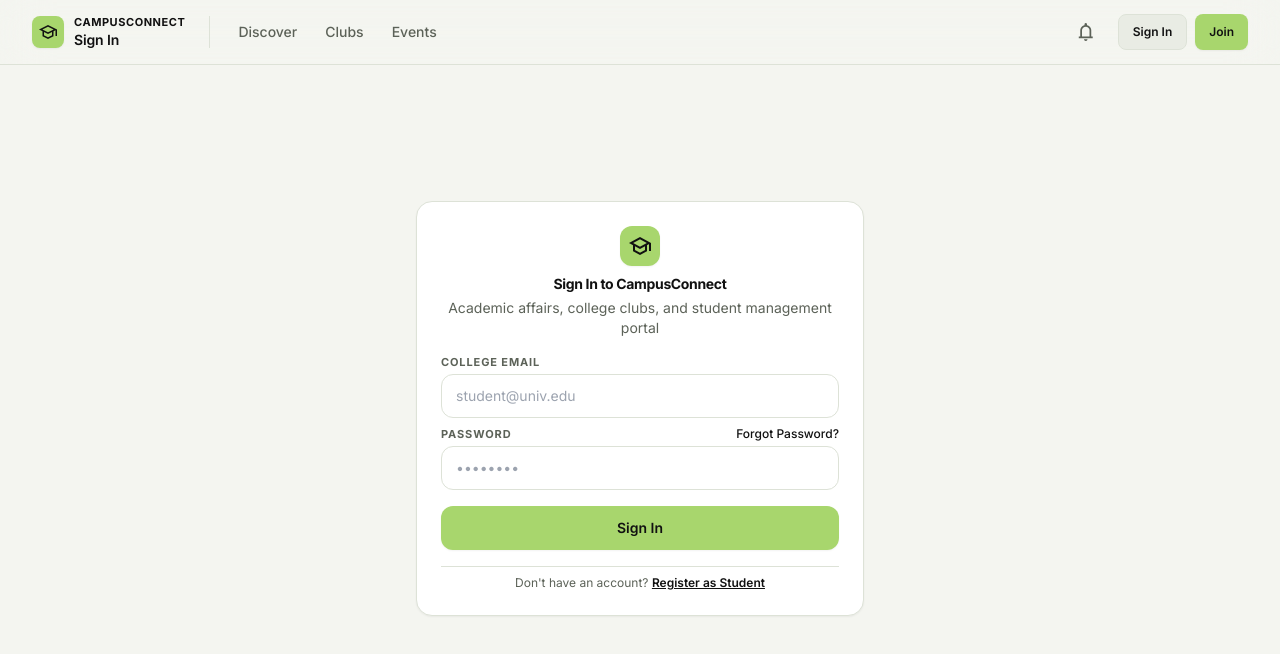
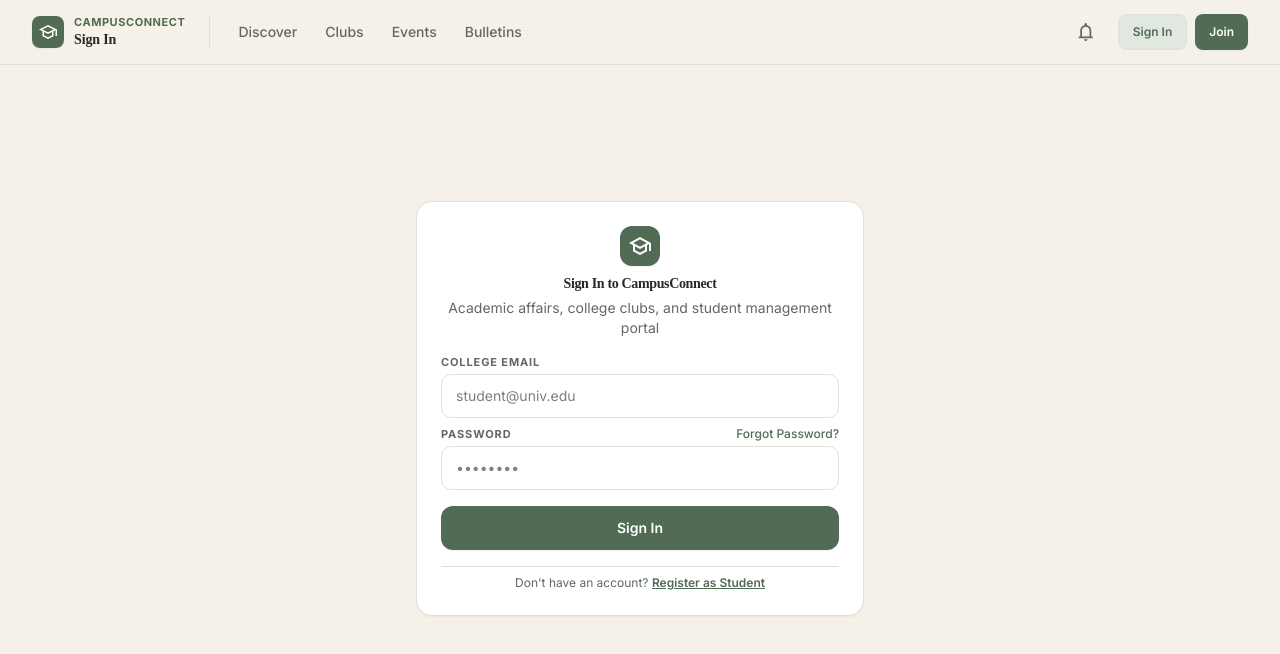
Before and after one commit to rameshworchaudhary/CampusConnect, a React (Vite) app: page /login in a window 1280 px wide. Shown: the top 654 px of the page. Built offline with nearby package versions, Linux system fonts and the light colour scheme; no server answers.

Commit message:
Redesign CampusConnect interface

```diff
--- a/src/components/Header.tsx
+++ b/src/components/Header.tsx
@@ -46,7 +46,9 @@ export const Header: React.FC<HeaderProps> = ({
             type="button"
             onClick={() => setMobileMenuOpen(!mobileMenuOpen)}
             aria-label="Toggle Navigation Menu"
-            className="w-10 h-10 flex md:hidden items-center justify-center rounded-xl text-on-surface-variant hover:text-primary hover:bg-surface-container transition-colors shrink-0"
+            aria-expanded={mobileMenuOpen}
+            aria-controls={mobileMenuOpen ? 'campusconnect-mobile-menu' : undefined}
+            className="w-10 h-10 flex lg:hidden items-center justify-center rounded-xl text-on-surface-variant hover:text-primary hover:bg-surface-container transition-colors shrink-0"
           >
             <span className="material-symbols-outlined text-[24px]">
               {mobileMenuOpen ? 'close' : 'menu'}
@@ -68,7 +70,7 @@ export const Header: React.FC<HeaderProps> = ({
           </Link>
 
           {/* Desktop Navigation Links */}
-          <nav className="hidden md:flex items-center gap-1 pl-3 sm:pl-4 border-l border-border-default">
+          <nav aria-label="Main navigation" className="hidden lg:flex items-center gap-1 pl-3 sm:pl-4 border-l border-border-default">
             <NavLink
               to="/"
               end
@@ -105,6 +107,18 @@ export const Header: React.FC<HeaderProps> = ({
               }
             >
               Events
+            </NavLink>
+            <NavLink
+              to="/#public-bulletins"
+              className={() =>
+                `px-3 py-1.5 rounded-lg text-xs lg:text-sm font-medium transition-colors whitespace-nowrap ${
+                  location.pathname === '/' && location.hash === '#public-bulletins'
+                    ? 'bg-accent text-on-accent font-semibold'
+                    : 'text-on-surface-variant hover:text-primary hover:bg-surface-container-low'
+                }`
+              }
+            >
+              Bulletins
             </NavLink>
             {isAuthenticated && (
               <NavLink
@@ -247,8 +261,8 @@ export const Header: React.FC<HeaderProps> = ({
 
       {/* Mobile Drawer / Slide-Down Menu */}
       {mobileMenuOpen && (
-        <div className="md:hidden border-t border-border-default bg-surface/98 backdrop-blur-xl px-4 py-4 flex flex-col gap-3 shadow-lg animate-in slide-in-from-top-2 duration-150">
-          <div className="grid grid-cols-3 gap-2">
+        <div id="campusconnect-mobile-menu" className="lg:hidden border-t border-border-default bg-surface/98 backdrop-blur-xl px-4 py-4 flex flex-col gap-3 shadow-lg animate-in slide-in-from-top-2 duration-150">
+          <nav aria-label="Mobile navigation" className="grid grid-cols-2 sm:grid-cols-4 gap-2">
             <Link
               to="/"
               className={`flex flex-col items-center justify-center py-2.5 px-2 rounded-xl text-xs font-medium border text-center transition-colors ${
@@ -284,7 +298,20 @@ export const Header: React.FC<HeaderProps> = ({
               <span className="material-symbols-outlined text-[20px] mb-0.5">calendar_today</span>
               Events
             </Link>
-          </div>
+
+            <Link
+              to="/#public-bulletins"
+              className={`flex flex-col items-center justify-center py-2.5 px-2 rounded-xl text-xs font-medium border text-center transition-colors ${
+                location.pathname === '/' && location.hash === '#public-bulletins'
+                  ? 'bg-accent text-on-accent border-accent font-semibold'
+                  : 'bg-surface-container-low text-on-surface border-border-default hover:bg-surface-container'
+              }`}
+              onClick={() => setMobileMenuOpen(false)}
+            >
+              <span className="material-symbols-outlined text-[20px] mb-0.5">campaign</span>
+              Bulletins
+            </Link>
+          </nav>
 
           {isAuthenticated && user ? (
             <div className="pt-2 border-t border-border-default flex flex-col gap-2">
--- a/src/index.css
+++ b/src/index.css
@@ -5,13 +5,25 @@
 @tailwind utilities;
 
 :root {
-  --color-app-background: #F4F5F0;
-  --color-primary: #111111;
-  --color-accent: #A8D66D;
+  --color-sage: #829780;
+  --color-sage-deep: #526B55;
+  --color-sage-pale: #E0E8DF;
+  --color-app-background: #F5F1E8;
+  --color-cream-soft: #FBF9F4;
+  --color-charcoal: #262B27;
+  --color-primary: var(--color-sage-deep);
+  --color-accent: var(--color-sage-deep);
   --color-surface: #FFFFFF;
-  --color-secondary-text: #5C6258;
-  --color-border: #DDE2D7;
-  --color-hover: #E9ECE4;
+  --color-secondary-text: #626960;
+  --color-border: #DDE1D8;
+  --color-hover: var(--color-sage-pale);
+  --color-success: #3F7652;
+  --color-warning: #9A6B2F;
+  --color-error: #A84444;
+  --font-heading: "Times New Roman", Times, serif;
+  --font-body: "Inter", -apple-system, BlinkMacSystemFont, "Segoe UI", sans-serif;
+  --radius-card: 16px;
+  --radius-control: 10px;
 }
 
 @layer base {
@@ -20,7 +32,7 @@
   }
 
   ::selection {
-    background-color: #000000;
+    background-color: var(--color-sage-deep);
     color: #ffffff;
   }
 
@@ -31,7 +43,7 @@
     min-height: 100%;
     background-color: var(--color-app-background);
     color: var(--color-primary);
-    font-family: 'Inter', -apple-system, BlinkMacSystemFont, 'Segoe UI', Roboto, sans-serif;
+    font-family: var(--font-body);
     -webkit-font-smoothing: antialiased;
     -moz-osx-font-smoothing: grayscale;
     -webkit-text-size-adjust: 100%;
@@ -39,14 +51,52 @@
     overflow-x: hidden;
   }
 
-  /* Ensure text defaults strictly to black and white hierarchy */
   h1, h2, h3, h4, h5, h6 {
-    color: var(--color-primary);
+    color: var(--color-charcoal);
+    font-family: var(--font-heading);
+    font-weight: 600;
+    letter-spacing: -0.015em;
   }
 
   :focus-visible {
-    outline: 2px solid var(--color-primary) !important;
+    outline: 2px solid var(--color-sage-deep) !important;
     outline-offset: 2px;
+  }
+
+  button, a, input, select, textarea {
+    -webkit-tap-highlight-color: transparent;
+  }
+
+  button:not(:disabled) {
+    cursor: pointer;
+  }
+
+  input:not([type="checkbox"]):not([type="radio"]),
+  select,
+  textarea {
+    border-radius: var(--radius-control);
+    transition: border-color 150ms ease, box-shadow 150ms ease, background-color 150ms ease;
+  }
+
+  input:focus, select:focus, textarea:focus {
+    border-color: var(--color-sage-deep) !important;
+    box-shadow: 0 0 0 3px rgb(82 107 85 / 14%);
+  }
+
+  input::placeholder, textarea::placeholder {
+    color: #7B827A;
+    opacity: 1;
+  }
+
+  table {
+    border-collapse: separate;
+    border-spacing: 0;
+  }
+
+  thead th {
+    background: var(--color-cream-soft);
+    color: var(--color-secondary-text);
+    font-weight: 600;
   }
 
   .pb-safe {
@@ -59,6 +109,18 @@
 
   .tabular-nums, .font-tabular-num {
     font-variant-numeric: tabular-nums;
+  }
+}
+
+@layer components {
+  .editorial-hero {
+    background:
+      radial-gradient(ellipse at 78% 18%, rgb(224 232 223 / 70%), transparent 36%),
+      linear-gradient(135deg, var(--color-cream-soft), #ffffff 72%);
+  }
+
+  .editorial-hero-art {
+    background: var(--color-sage-pale);
   }
 }
 
@@ -77,3 +139,12 @@
 ::-webkit-scrollbar-thumb:hover {
   background: var(--color-secondary-text);
 }
+
+@media (prefers-reduced-motion: reduce) {
+  *, *::before, *::after {
+    scroll-behavior: auto !important;
+    animation-duration: 0.01ms !important;
+    animation-iteration-count: 1 !important;
+    transition-duration: 0.01ms !important;
+  }
+}
--- a/src/pages/ClubAdminDashboard.tsx
+++ b/src/pages/ClubAdminDashboard.tsx
@@ -307,7 +307,7 @@ export const ClubAdminDashboard: React.FC = () => {
                       </span>
                     </div>
 
-                    <h1 className="text-xl sm:text-2xl font-bold text-on-surface tracking-tight truncate">
+                    <h1 className="text-2xl sm:text-3xl font-semibold text-on-surface tracking-tight truncate">
                       {club?.name || 'Assigned Student Organization'}
                     </h1>
 
--- a/src/pages/ClubsPage.tsx
+++ b/src/pages/ClubsPage.tsx
@@ -154,7 +154,7 @@ export const ClubsPage: React.FC = () => {
               <span className="font-label-caps text-label-caps text-primary uppercase font-bold text-[11px]">
                 Curated Directory
               </span>
-              <h1 className="text-xl sm:text-2xl md:text-3xl font-bold text-on-surface tracking-tight">
+              <h1 className="text-3xl sm:text-4xl font-semibold text-on-surface tracking-tight leading-tight">
                 Student Organizations &amp; Clubs
               </h1>
               <p className="text-xs sm:text-sm text-on-surface-variant max-w-2xl">
--- a/src/pages/EventsPage.tsx
+++ b/src/pages/EventsPage.tsx
@@ -78,7 +78,7 @@ export const EventsPage: React.FC = () => {
             <span className="font-label-caps text-label-caps text-primary uppercase text-[11px] font-bold">
               Campus Calendar
             </span>
-            <h1 className="text-xl sm:text-2xl md:text-3xl font-bold text-on-surface tracking-tight">
+            <h1 className="text-3xl sm:text-4xl font-semibold text-on-surface tracking-tight leading-tight">
               Upcoming Events &amp; Assemblies
             </h1>
             <p className="text-xs sm:text-sm text-on-surface-variant max-w-3xl">
--- a/src/pages/LandingPage.tsx
+++ b/src/pages/LandingPage.tsx
@@ -1,5 +1,5 @@
 import React from 'react';
-import { useNavigate, Link } from 'react-router-dom';
+import { useNavigate, Link, useLocation } from 'react-router-dom';
 import { Header } from '../components/Header';
 import { BottomNav } from '../components/BottomNav';
 import { StorageImage } from '../components/StorageImage';
@@ -64,6 +64,7 @@ const steps = [
 export const LandingPage: React.FC = () => {
   const { user, isAuthenticated } = useAuth();
   const navigate = useNavigate();
+  const location = useLocation();
   const [clubs, setClubs] = React.useState<Club[]>([]);
   const [events, setEvents] = React.useState<EventItem[]>([]);
   const [bulletins, setBulletins] = React.useState<AnnouncementItem[]>([]);
@@ -116,6 +117,12 @@ export const LandingPage: React.FC = () => {
     void loadBulletins();
   }, [loadClubs, loadEvents, loadBulletins]);
 
+  React.useEffect(() => {
+    if (location.hash === '#public-bulletins') {
+      document.getElementById('public-bulletins')?.scrollIntoView({ behavior: 'smooth', block: 'start' });
+    }
+  }, [location.hash]);
+
   const handlePrimaryAction = () => {
     if (isAuthenticated) {
       const route = user?.role === 'SUPER_ADMIN' ? '/admin' : user?.role === 'CLUB_ADMIN' ? '/club-admin' : '/student';
@@ -132,16 +139,16 @@ export const LandingPage: React.FC = () => {
       {/* Main Content */}
       <main className="flex-1 max-w-7xl mx-auto w-full px-4 sm:px-6 lg:px-8 pt-20 sm:pt-24 pb-24 md:pb-16 flex flex-col gap-10 sm:gap-14">
         {/* Hero Section */}
-        <section className="flex flex-col lg:flex-row items-center gap-8 lg:gap-12 py-2 sm:py-6">
-          <div className="flex-1 flex flex-col gap-4 text-left">
+        <section className="editorial-hero flex flex-col lg:flex-row items-center gap-8 lg:gap-12 py-6 sm:py-9 lg:py-12 px-5 sm:px-8 lg:px-12 rounded-2xl border border-border-default shadow-sm">
+          <div className="flex-1 flex flex-col gap-5 text-left">
             <div className="inline-flex items-center gap-2 self-start px-3 py-1 rounded-full bg-surface-container border border-border-default text-[11px] font-semibold text-primary uppercase tracking-wider">
               <span className="w-1.5 h-1.5 rounded-full bg-accent"></span>
               <span>Campus clubs and events</span>
             </div>
-            <h1 className="text-3xl sm:text-4xl lg:text-5xl font-extrabold text-on-surface tracking-tight leading-tight">
+            <h1 className="text-4xl sm:text-5xl lg:text-6xl xl:text-[68px] font-semibold text-on-surface tracking-tight leading-[1.04] max-w-3xl">
               Every campus club, one place.
             </h1>
-            <p className="text-xs sm:text-sm md:text-base text-on-surface-variant max-w-xl leading-relaxed">
+            <p className="text-sm sm:text-base md:text-lg text-on-surface-variant max-w-xl leading-relaxed">
               Discover official student organizations, register for memberships, RSVP to campus events, and manage club operations securely.
             </p>
 
@@ -149,20 +156,20 @@ export const LandingPage: React.FC = () => {
               <button
                 type="button"
                 onClick={handlePrimaryAction}
-                className="h-11 px-5 rounded-xl bg-accent text-on-accent text-xs sm:text-sm font-semibold shadow-sm hover:opacity-90 active:scale-95 transition-all"
+                className="min-h-11 px-5 rounded-xl bg-accent text-on-accent text-sm font-semibold shadow-sm hover:opacity-90 active:scale-[0.98] transition-all"
               >
                 {isAuthenticated ? 'Go to Workspace' : 'Join as Student'}
               </button>
               <Link
                 to="/clubs"
-                className="h-11 px-5 rounded-xl bg-surface-container text-on-surface text-xs sm:text-sm font-semibold border border-border-default hover:bg-surface-container-high transition-colors flex items-center justify-center"
+                className="min-h-11 px-5 rounded-xl bg-white/80 text-on-surface text-sm font-semibold border border-border-default hover:bg-white transition-colors flex items-center justify-center"
               >
                 Explore Clubs Directory
               </Link>
             </div>
           </div>
 
-          <div className="w-full lg:flex-1 max-w-md lg:max-w-none aspect-[3/2] rounded-2xl border border-border-default bg-surface-container-low overflow-hidden shadow-sm flex items-center justify-center relative">
+          <div className="editorial-hero-art w-full lg:flex-1 max-w-md lg:max-w-none aspect-[3/2] rounded-2xl border border-border-default overflow-hidden flex items-center justify-center relative p-2 sm:p-4">
             <img
               src="/campus-connect-hero.png"
               alt="CampusConnect illustration showing campus clubs and events"
@@ -238,7 +245,7 @@ export const LandingPage: React.FC = () => {
           )}
         </section>
 
-        <section aria-labelledby="public-bulletins-heading" className="flex flex-col gap-4">
+        <section id="public-bulletins" aria-labelledby="public-bulletins-heading" className="scroll-mt-24 flex flex-col gap-4">
           <div className="flex items-end justify-between gap-3">
             <div>
               <span className="font-label-caps text-label-caps text-primary uppercase font-bold text-[11px]">Campus updates</span>
@@ -328,11 +335,12 @@ export const LandingPage: React.FC = () => {
 
       {/* Footer */}
       <footer className="border-t border-border-default py-6 px-4 sm:px-6 lg:px-8 bg-surface">
-        <div className="max-w-7xl mx-auto flex flex-col sm:flex-row items-center justify-between gap-3 text-xs text-on-surface-variant">
+        <div className="max-w-7xl mx-auto flex flex-col sm:flex-row items-center justify-between gap-3 text-sm text-on-surface-variant">
           <span>CampusConnect — Campus Organization &amp; Event Management</span>
           <div className="flex items-center gap-4">
             <Link to="/clubs" className="hover:text-primary">Clubs</Link>
             <Link to="/events" className="hover:text-primary">Events</Link>
+            <Link to="/#public-bulletins" className="hover:text-primary">Bulletins</Link>
             <Link to="/login" className="hover:text-primary">Sign In</Link>
           </div>
         </div>
--- a/src/pages/StudentDashboard.tsx
+++ b/src/pages/StudentDashboard.tsx
@@ -208,7 +208,7 @@ export const StudentDashboard: React.FC = () => {
                   Verified Student
                 </span>
               </div>
-              <h1 className="text-xl sm:text-2xl md:text-3xl font-bold text-on-surface tracking-tight">
+              <h1 className="text-3xl sm:text-4xl font-semibold text-on-surface tracking-tight leading-tight">
                 Welcome back, {user?.fullName || 'Student'}
               </h1>
               <p className="text-xs sm:text-sm text-on-surface-variant">
--- a/src/pages/SuperAdminDashboard.tsx
+++ b/src/pages/SuperAdminDashboard.tsx
@@ -408,7 +408,7 @@ export const SuperAdminDashboard: React.FC = () => {
                   Super Administrator
                 </span>
               </div>
-              <h1 className="text-xl sm:text-2xl md:text-3xl font-bold text-on-surface tracking-tight">
+              <h1 className="text-3xl sm:text-4xl font-semibold text-on-surface tracking-tight leading-tight">
                 Platform Governance Portal
               </h1>
               <p className="text-xs sm:text-sm text-on-surface-variant">
--- a/tailwind.config.js
+++ b/tailwind.config.js
@@ -11,39 +11,39 @@ export default {
         "app": "var(--color-app-background)",
         "hover": "var(--color-hover)",
         "accent": "var(--color-accent)",
-        "on-accent": "var(--color-primary)",
+        "on-accent": "#ffffff",
         "primary": "var(--color-primary)",
         "on-primary": "#ffffff",
-        "primary-container": "var(--color-accent)",
-        "on-primary-container": "var(--color-primary)",
+        "primary-container": "var(--color-sage-pale)",
+        "on-primary-container": "var(--color-charcoal)",
         "secondary": "var(--color-secondary-text)",
         "on-secondary": "#ffffff",
-        "secondary-container": "var(--color-hover)",
-        "on-secondary-container": "var(--color-primary)",
-        "tertiary": "var(--color-accent)",
-        "on-tertiary": "var(--color-primary)",
-        "tertiary-container": "var(--color-hover)",
-        "on-tertiary-container": "var(--color-primary)",
+        "secondary-container": "var(--color-cream-soft)",
+        "on-secondary-container": "var(--color-charcoal)",
+        "tertiary": "var(--color-sage)",
+        "on-tertiary": "var(--color-charcoal)",
+        "tertiary-container": "var(--color-sage-pale)",
+        "on-tertiary-container": "var(--color-charcoal)",
         "surface": "var(--color-surface)",
         "surface-bright": "var(--color-surface)",
         "surface-dim": "var(--color-app-background)",
         "surface-container-lowest": "var(--color-surface)",
-        "surface-container-low": "var(--color-app-background)",
+        "surface-container-low": "var(--color-cream-soft)",
         "surface-container": "var(--color-hover)",
         "surface-container-high": "var(--color-hover)",
         "surface-container-highest": "var(--color-border)",
-        "on-surface": "var(--color-primary)",
+        "on-surface": "var(--color-charcoal)",
         "on-surface-variant": "var(--color-secondary-text)",
-        "inverse-surface": "var(--color-primary)",
+        "inverse-surface": "var(--color-charcoal)",
         "inverse-on-surface": "#ffffff",
         "outline": "var(--color-secondary-text)",
         "outline-variant": "var(--color-border)",
         "border-default": "var(--color-border)",
         "border-subtle": "var(--color-app-background)",
-        "error": "#8A1C1C",
+        "error": "var(--color-error)",
         "on-error": "#ffffff",
-        "error-container": "#FCE8E6",
-        "on-error-container": "#8A1C1C",
+        "error-container": "#F7E8E6",
+        "on-error-container": "var(--color-error)",
         "tertiary-fixed": "var(--color-app-background)",
         "on-tertiary-fixed": "var(--color-primary)",
         "tertiary-fixed-dim": "var(--color-border)",
@@ -77,14 +77,14 @@ export default {
       fontFamily: {
         sans: ["Inter", "-apple-system", "BlinkMacSystemFont", "Segoe UI", "sans-serif"],
         "tabular-num": ["Inter", "sans-serif"],
-        "display-lg": ["Inter", "sans-serif"],
+        "display-lg": ["Times New Roman", "Times", "serif"],
         "label-caps": ["Inter", "sans-serif"],
-        "headline-sm": ["Inter", "sans-serif"],
-        "headline-lg-mobile": ["Inter", "sans-serif"],
+        "headline-sm": ["Times New Roman", "Times", "serif"],
+        "headline-lg-mobile": ["Times New Roman", "Times", "serif"],
         "label-sm": ["Inter", "sans-serif"],
         "body-sm": ["Inter", "sans-serif"],
-        "headline-md": ["Inter", "sans-serif"],
-        "headline-lg": ["Inter", "sans-serif"],
+        "headline-md": ["Times New Roman", "Times", "serif"],
+        "headline-lg": ["Times New Roman", "Times", "serif"],
         "body-md": ["Inter", "sans-serif"],
         "label-md": ["Inter", "sans-serif"],
         "body-lg": ["Inter", "sans-serif"]
```
